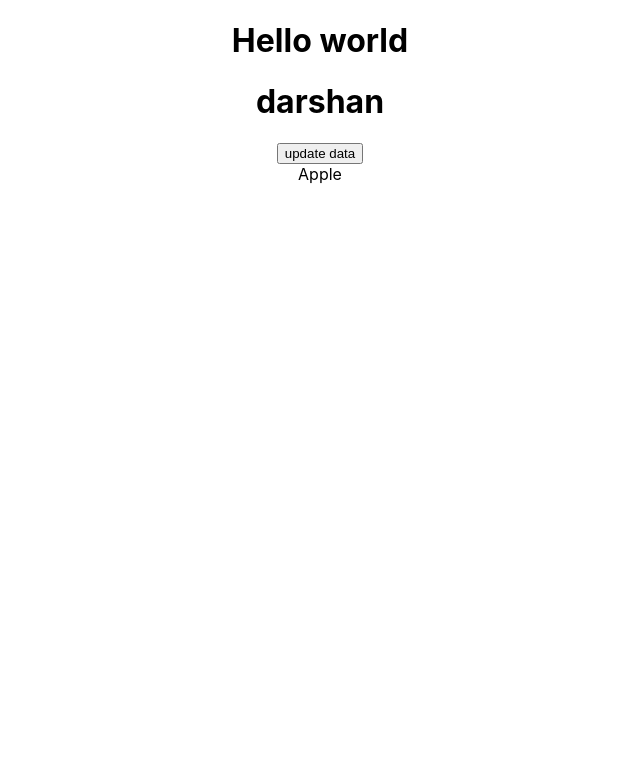
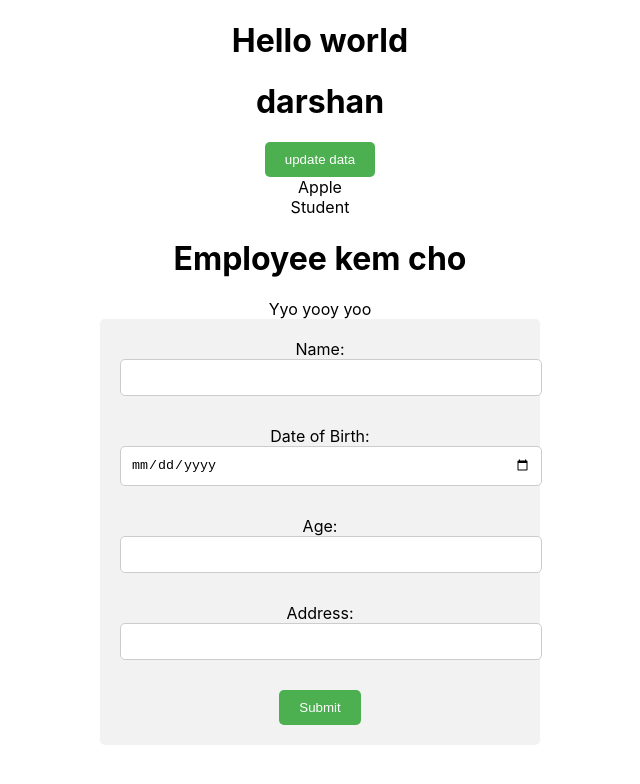
Before and after one commit to jigaryup/reactrepo, a React (Create React App) app in the folder reactjs/: page / in a window 1280 px wide. Shown: the top 784 px of the page, without its empty margins (320-960 px from the left). Built offline with nearby package versions, Linux system fonts and the light colour scheme.

Commit message:
form with pop up

```diff
--- /dev/null
+++ b/package.json
@@ -0,0 +1,5 @@
+{
+  "dependencies": {
+    "react-modal": "^3.16.1"
+  }
+}
--- a/reactjs/src/App.js
+++ b/reactjs/src/App.js
@@ -1,6 +1,10 @@
 import logo from './logo.svg';
 import './App.css';
 import User from './User'
+import Student from './Student'
+import Employee from './Employee';
+import Yyo from './Yyo'
+import Form from './Form'
 
 function App() {
 
@@ -16,6 +20,10 @@ function App() {
       <h1>Hello world</h1>
       <User />
       <Apple />
+      <Student/>
+      <Employee name = {"kem cho"}/>
+      <Yyo name="yooy yoo"/>
+      <Form/>
     </div>
   );
 }
--- a/reactjs/src/Employee.js
+++ b/reactjs/src/Employee.js
@@ -1,14 +1,15 @@
+import React from 'react'
 import PropTypes from 'prop-types'
-import React, { Component } from 'react'
+import Student from './Student'
 
-export default class Employee extends Component {
-  static propTypes = {second: third}
+function Employee(props) {
+  return (
 
-  render() {
-    return (
-      <>
-      <div>Employee</div>
-      </>
-    )
-  }
+    <h1>Employee {props.name}</h1>
+
+  )
 }
+
+Employee.propTypes = {}
+
+export default Employee
--- /dev/null
+++ b/reactjs/src/Form.css
@@ -0,0 +1,54 @@
+.form-container {
+    max-width: 400px;
+    margin: 0 auto;
+    padding: 20px;
+    background-color: #f2f2f2;
+    border-radius: 5px;
+  }
+
+  label {
+    display: block;
+    margin-bottom: 10px;
+  }
+
+  input[type="text"],
+  input[type="date"] {
+    width: 100%;
+    padding: 10px;
+    border: 1px solid #ccc;
+    border-radius: 5px;
+  }
+
+  button {
+    padding: 10px 20px;
+    background-color: #4caf50;
+    color: white;
+    border: none;
+    border-radius: 5px;
+    cursor: pointer;
+  }
+
+  button:hover {
+    background-color: #45a049;
+  }
+  .modal {
+    position: fixed;
+    top: 50%;
+    left: 50%;
+    transform: translate(-50%, -50%);
+    background-color: #fff;
+    padding: 20px;
+    border-radius: 5px;
+    box-shadow: 0 2px 4px rgba(0, 0, 0, 0.2);
+    z-index: 9999;
+  }
+
+  .overlay {
+    position: fixed;
+    top: 0;
+    left: 0;
+    right: 0;
+    bottom: 0;
+    background-color: rgba(0, 0, 0, 0.5);
+    z-index: 9998;
+  }
--- /dev/null
+++ b/reactjs/src/Form.js
@@ -0,0 +1,88 @@
+import React, { useState } from 'react';
+import Modal from 'react-modal';
+import './Form.css';
+
+Modal.setAppElement('#root');
+function Form() {
+  const [name, setName] = useState('');
+  const [dob, setDob] = useState('');
+  const [age, setAge] = useState('');
+  const [address, setAddress] = useState('');
+  const [isModalOpen, setIsModalOpen] = useState(false);
+
+  const handleNameChange = (e) => {
+    setName(e.target.value);
+  };
+
+  const handleDobChange = (e) => {
+    setDob(e.target.value);
+    calculateAge(e.target.value);
+  };
+
+  const calculateAge = (dob) => {
+    const today = new Date();
+    const birthDate = new Date(dob);
+    let calculatedAge = today.getFullYear() - birthDate.getFullYear();
+    const monthDiff = today.getMonth() - birthDate.getMonth();
+    if (monthDiff < 0 || (monthDiff === 0 && today.getDate() < birthDate.getDate())) {
+      calculatedAge--;
+    }
+    setAge(calculatedAge);
+  };
+
+  const handleAddressChange = (e) => {
+    setAddress(e.target.value);
+  };
+
+  const handleSubmit = (e) => {
+    e.preventDefault();
+    // Handle form submission here
+    // You can send the form data to an API or perform any other action
+    console.log('Form submitted:', { name, dob, age, address });
+    setIsModalOpen(true);
+  };
+
+  const closeModal = () => {
+    setIsModalOpen(false);
+  };
+
+  return (
+    <div>
+      <form className="form-container" onSubmit={handleSubmit}>
+        <label>
+          Name:
+          <input type="text" value={name} onChange={handleNameChange} required />
+        </label>
+        <br />
+        <label>
+          Date of Birth:
+          <input type="date" value={dob} onChange={handleDobChange} required />
+        </label>
+        <br />
+        <label>
+          Age:
+          <input type="text" value={age} readOnly />
+        </label>
+        <br />
+        <label>
+          Address:
+          <input type="text" value={address} onChange={handleAddressChange} required />
+        </label>
+        <br />
+        <button type="submit">Submit</button>
+      </form>
+
+      <Modal
+        isOpen={isModalOpen}
+        onRequestClose={closeModal}
+        className="modal"
+        overlayClassName="overlay"
+      >
+        <h2>Thank you for your submission!</h2>
+        <button onClick={closeModal}>Close</button>
+      </Modal>
+    </div>
+  );
+}
+
+export default Form;
--- a/reactjs/src/Student.js
+++ b/reactjs/src/Student.js
@@ -1,11 +1,12 @@
 import React from 'react'
 import PropTypes from 'prop-types'
+import Employee from './Employee'
 
 function Student(props) {
   return (
     <>
     <div>Student</div>
-    <h1>user added </h1>
+
     </>
   )
 }
--- a/reactjs/src/Yyo.js
+++ b/reactjs/src/Yyo.js
@@ -1,12 +1,14 @@
-import React from 'react'
 import PropTypes from 'prop-types'
+import React, { Component } from 'react'
 
-function Yyo(props) {
-  return (
-    <div>Yyo</div>
-  )
+export default class Yyo extends Component {
+//   static propTypes = {second: third}
+
+  render() {
+
+    return (
+
+      <div>Yyo {this.props.name}</div>
+    )
+  }
 }
-
-Yyo.propTypes = {}
-
-export default Yyo
```
Also changed, not shown: reactjs/src/Input.js (added), 1 other file (tests, documents, lock files or other folders).
